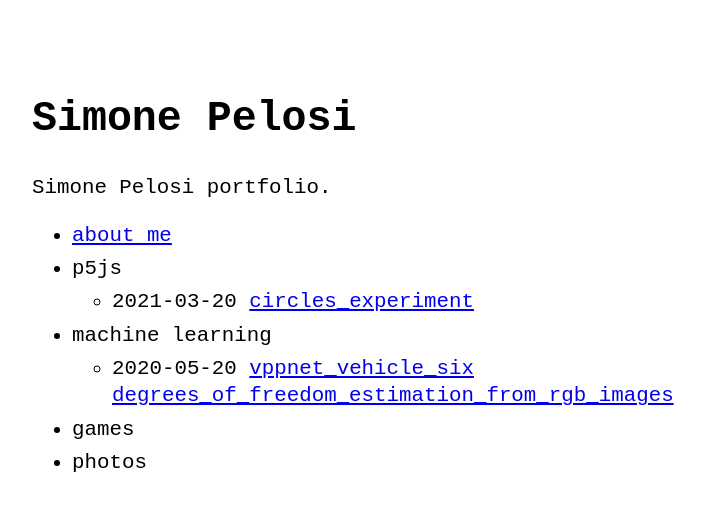
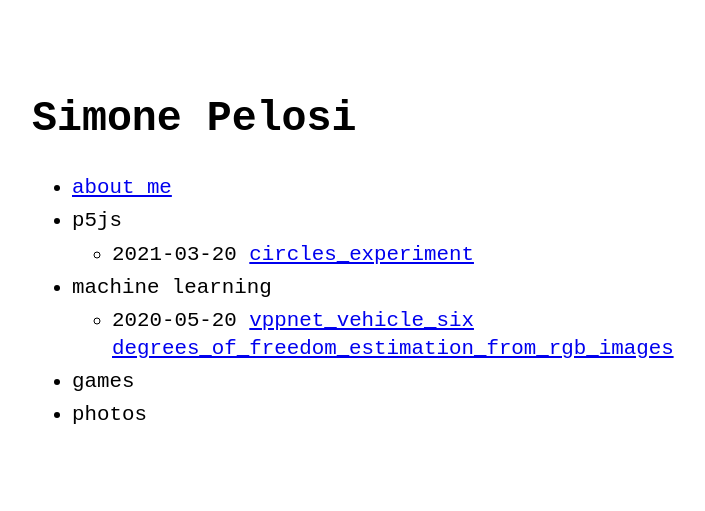
Before and after one commit to simonepelosi/simonepelosi.github.io, a Jekyll site: the page built from index.md, in a window 1280 px wide. Shown: the top 511 px of the page, without its empty margins (288-993 px from the left). Built offline with Jekyll 4.4.1, drawn with Linux system fonts in a browser that asks for light colours.

Commit message:
Update _config.yml

```diff
--- a/_config.yml
+++ b/_config.yml
@@ -5,8 +5,6 @@ url: simonepelosi.github.io # root address of the site
 baseurl: "" # subpath of the site, e.g. "/blog" (leave it blank "" if you're site shouldn't use a subpath)
 description: > # description of the site (multiple lines allowed)
   Simone Pelosi portfolio.
-
-permalink: /:slug.html
 
 #favicon: "logo.png" # name+extension of favicon (which must be put on the root folder)
 # goat_counter: "yoursitename" # put your GoatCounter name if you want to use GoatCounter analytics
@@ -17,7 +15,7 @@ theme_config:
   appearance: "light" # can be "light", "dark" or "auto"
   back_home_text: ".." # customize text for homepage link in post layout
   date_format: "%Y-%m-%d" # customize how date is formatted
-  show_description: true # show blog description in home page
+  show_description: false # show blog description in home page
 
 sass:
   style: :compressed
```
